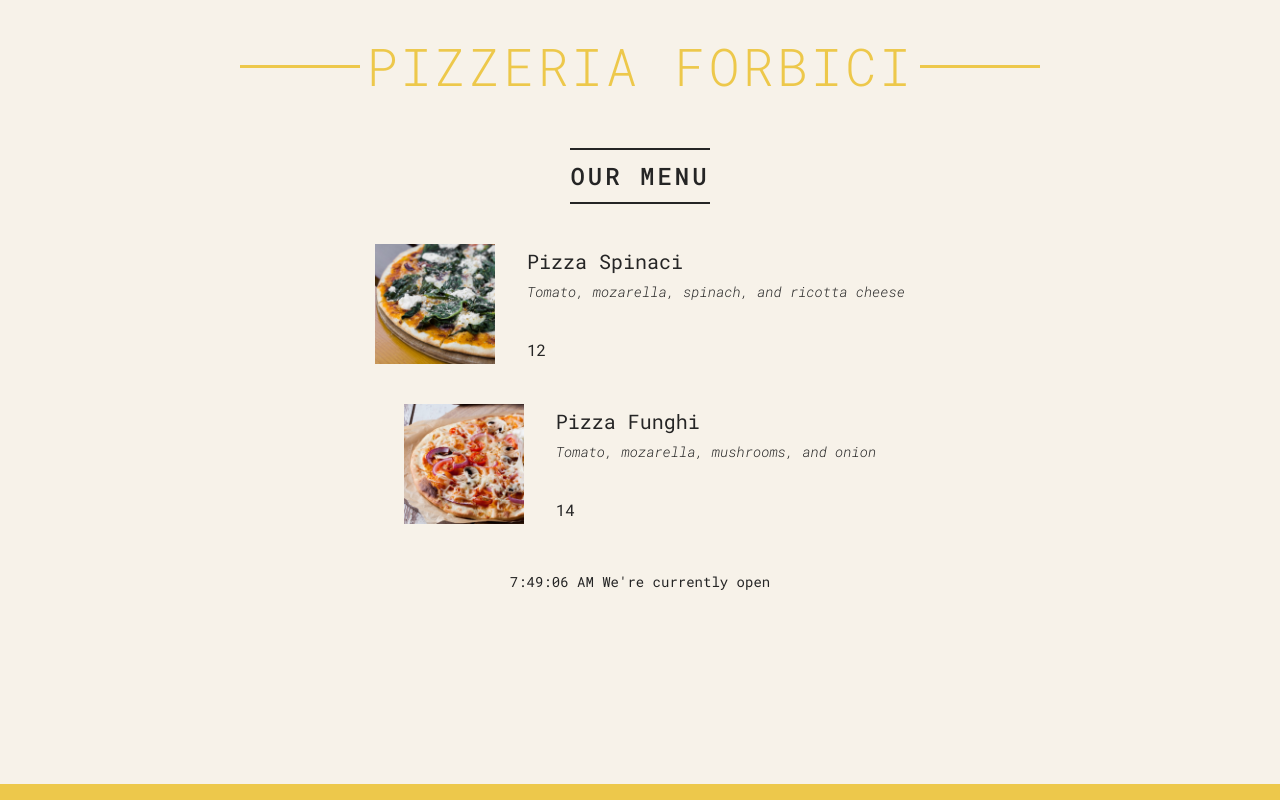
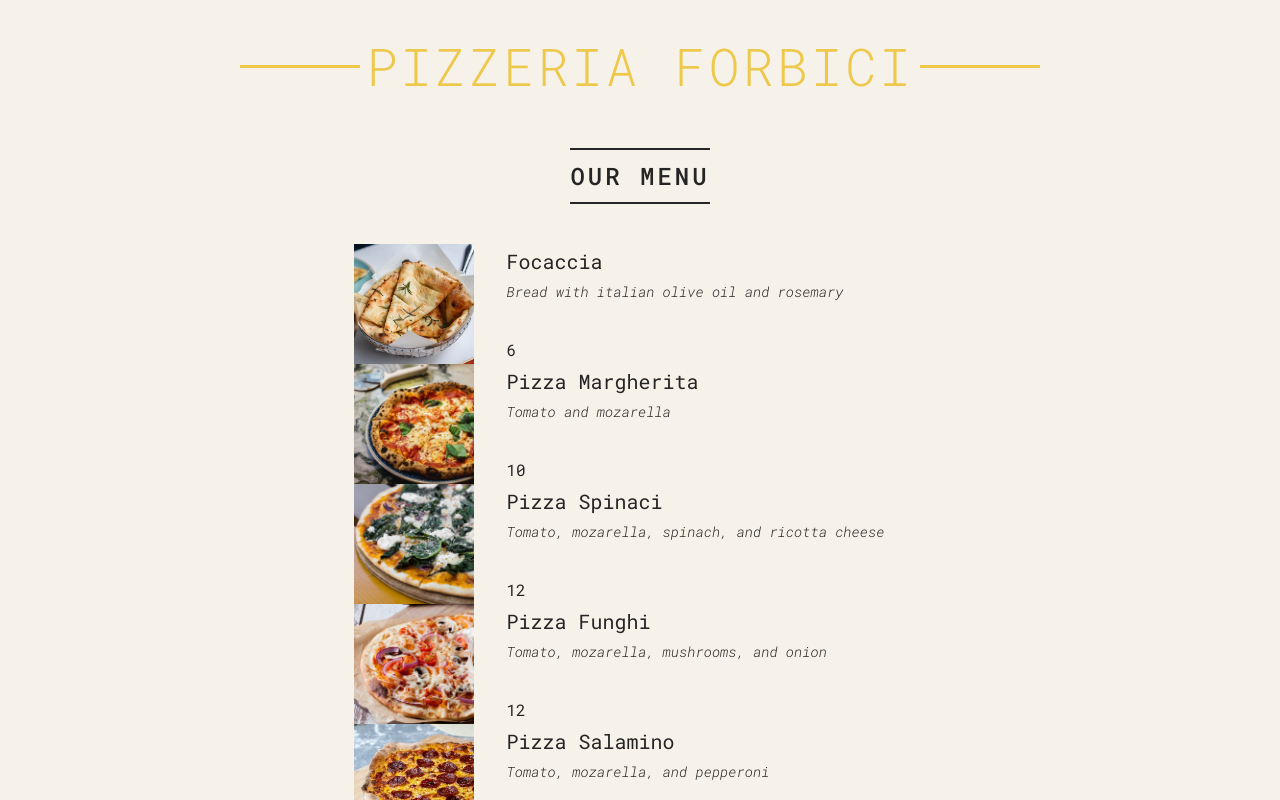
Before and after one commit to Alex188dot/pizzeria-app-react, a React (Create React App) app: page / in a window 1280 px wide. Shown: the top 800 px of the page. Built offline with nearby package versions, Linux system fonts and the light colour scheme.

Commit message:
third commit

```diff
--- a/src/App.js
+++ b/src/App.js
@@ -67,31 +67,30 @@ function Menu() {
   return (
     <main className="menu">
       <h2>Our Menu</h2>
-      <Pizza
-        name="Pizza Spinaci"
-        ingredients="Tomato, mozarella, spinach, and ricotta cheese"
-        photoName="pizzas/spinaci.jpg"
-        price={10}
-      />
-      <Pizza
-        name="Pizza Funghi"
-        ingredients="Tomato, mozarella, mushrooms, and onion"
-        photoName="pizzas/funghi.jpg"
-        price={12}
-      />
+      <div>
+        {pizzaData.map((pizza) => (
+          <Pizza
+            name={pizza.name}
+            ingredients={pizza.ingredients}
+            price={pizza.price}
+            photoName={pizza.photoName}
+            soldOut={pizza.soldOut}
+            key={pizza}
+          />
+        ))}
+      </div>
     </main>
   );
 }
 
 function Pizza(props) {
-  console.log(props);
   return (
     <div className="pizza">
       <img src={props.photoName} alt={props.name} />
       <div>
         <h3>{props.name}</h3>
         <p>{props.ingredients}</p>
-        <span>{props.price + 2}</span>
+        <span>{props.price}</span>
       </div>
     </div>
   );
@@ -105,7 +104,8 @@ function Footer() {
   console.log(isOpen);
   return (
     <footer className="footer">
-      {new Date().toLocaleTimeString()} We're currently open
+      {new Date().toLocaleTimeString()} We're currently{" "}
+      {isOpen ? "open" : "closed"}
     </footer>
   );
 }
```
